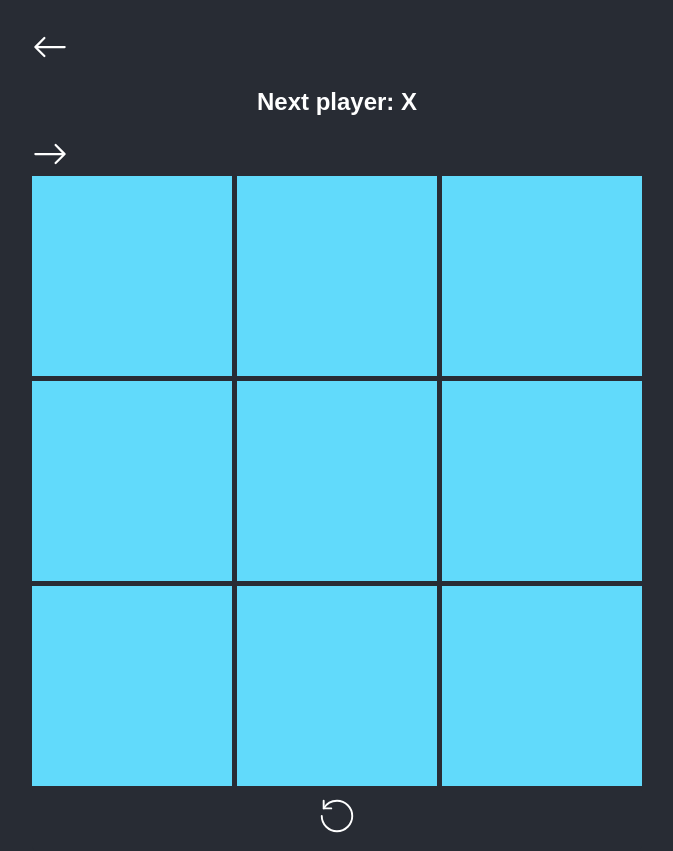
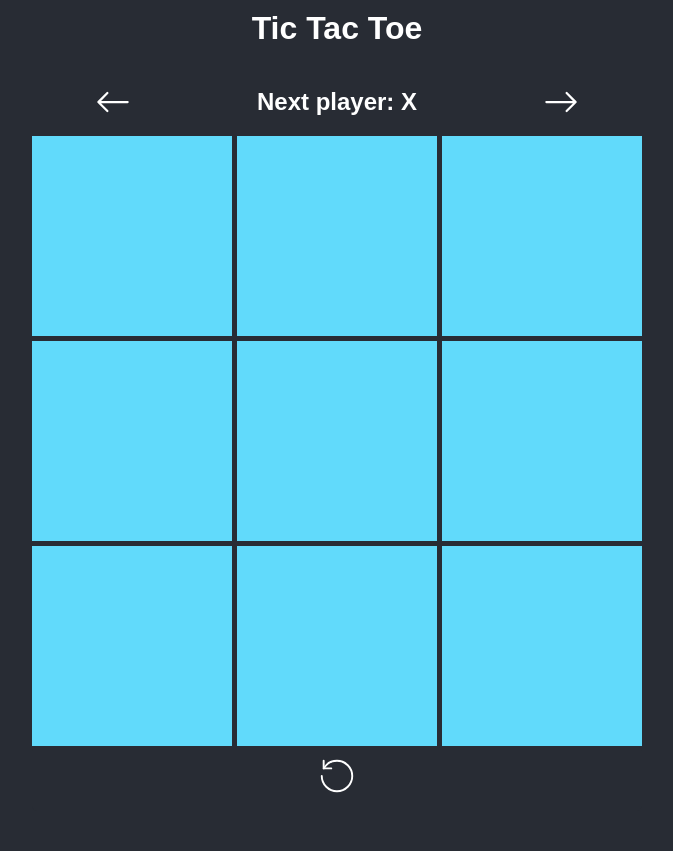
Before and after one commit to samyferhat/tic-tac-toe, a React (Create React App) app: page / in a window 1280 px wide. Shown: the whole page, without its empty margins (303-976 px from the left). After the commit the page ends 811 px from the top, so only its background shows below. Built offline with nearby package versions, Linux system fonts and the light colour scheme.

Commit message:
add css for HeaderBoard

```diff
--- a/src/index1.css
+++ b/src/index1.css
@@ -13,7 +13,12 @@ body {
 h1 {
     text-align: center;
 }
-
+.header-board {
+    display: flex;
+    flex-direction: row;
+    align-items: center;
+    justify-content: space-around;
+}
 .board {
     display: grid;
     grid-template-columns: repeat(3, 200px);
```
